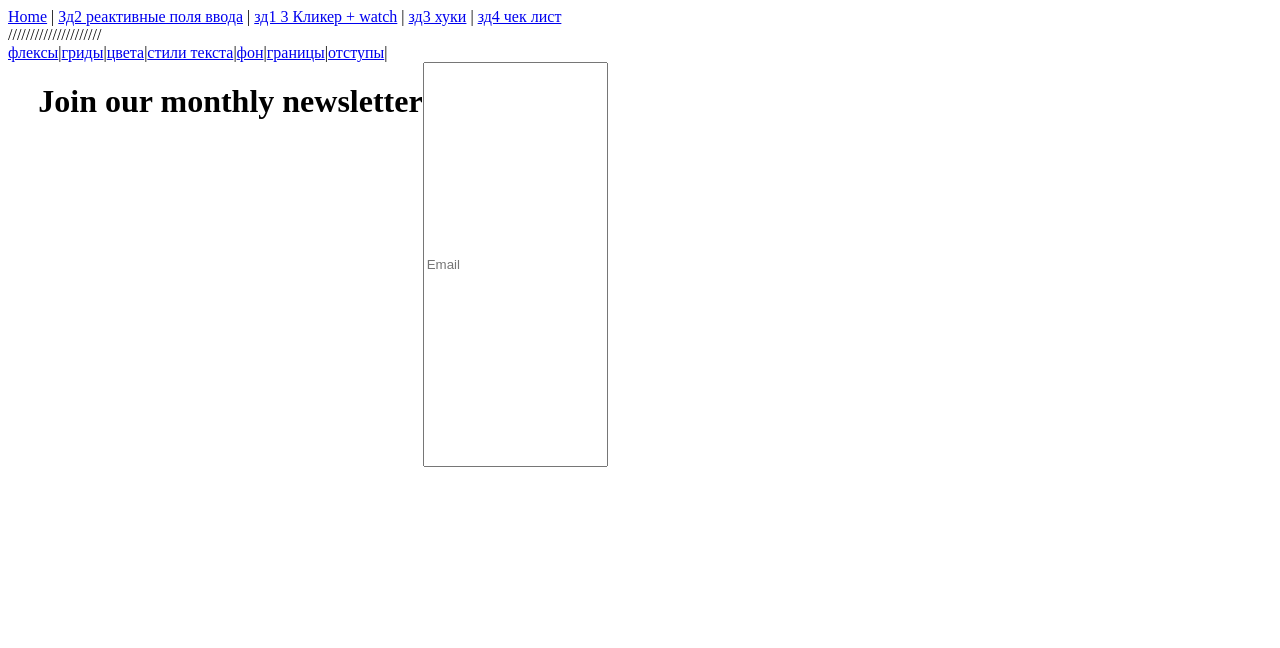
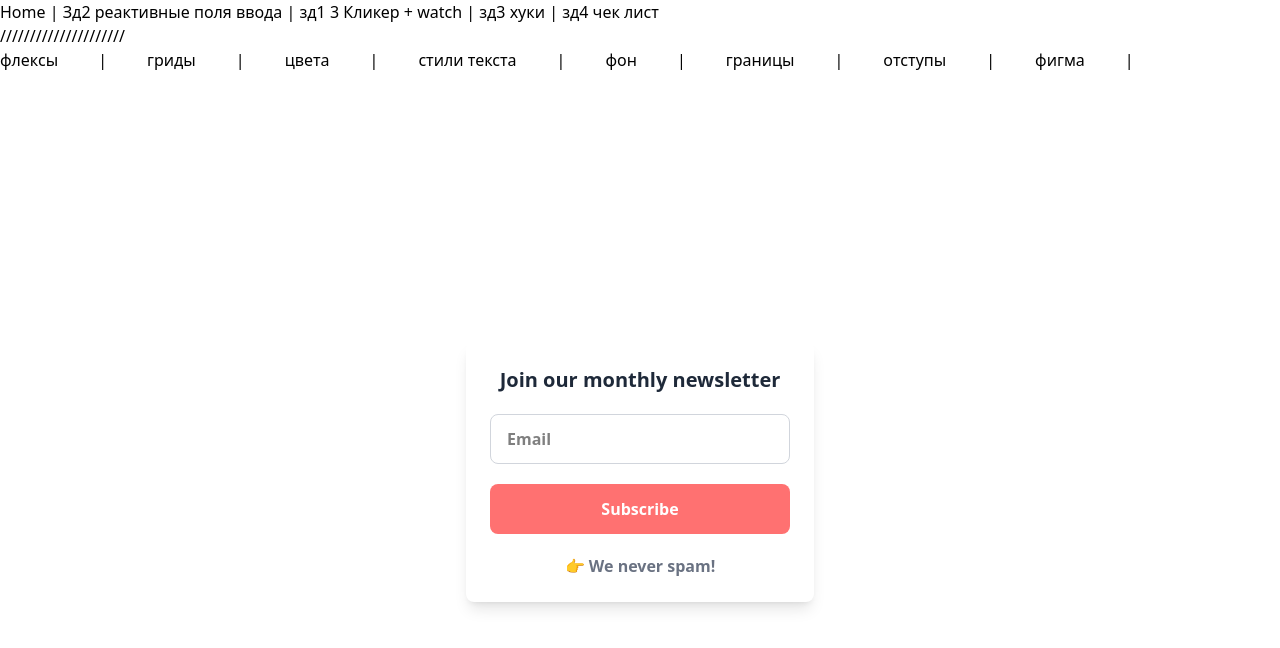
Before and after one commit to Io666777/MyJawelry, a Vue app in the folder da/: page /figma in a window 1280 px wide. Shown: the top 648 px of the page. Built offline with nearby package versions, Linux system fonts and the light colour scheme; the HTML template or start-up script is replaced by a standard one.

Commit message:
аоао

```diff
--- a/da/src/App.vue
+++ b/da/src/App.vue
@@ -22,6 +22,7 @@
       <router-link to="/l5">фон</router-link> |
       <router-link to="/l6">границы</router-link> |
       <router-link to="/l7">отступы</router-link> |
+      <router-link to="/figma">фигма</router-link> |
 
     </nav>
   <router-view/>
--- a/da/src/assets/main.css
+++ b/da/src/assets/main.css
@@ -1,3 +1,2 @@
-@tailwind base;
-@tailwind components;
-@tailwind utilities;
+@import url('https://fonts.googleapis.com/css2?family=Inter:ital,opsz,wght@0,14..32,100..900;1,14..32,100..900&display=swap');
+@import "tailwindcss";
--- a/da/src/views/figma.vue
+++ b/da/src/views/figma.vue
@@ -1,9 +1,20 @@
 <template>
-    <div class="flex justify-center w-[630px] h-[405px]">
-        <h1 class="flex justify-center">Join our monthly
-            newsletter
-        </h1>
-        <input placeholder="Email">
+    <div class="flex justify-center items-center min-h-screen fond-[inter] font-bold ">
+        <div class="flex flex-col gap-5 bg-white p-6 rounded-lg shadow-lg">
+            <p class="text-xl font-semibold text-gray-800 text-center text-3xl">Join our monthly newsletter</p>
 
+            <input
+                class="w-[300px] h-[50px] border border-gray-300 rounded-lg px-4 py-2 focus:outline-none focus:ring-2 focus:ring-blue-500"
+                placeholder="Email"
+            />
+
+            <button
+                class="w-[300px] h-[50px] bg-[#FF7171] hover:bg-[#E65F5F] text-white font-semibold rounded-lg transition duration-200"
+            >
+                Subscribe
+            </button>
+
+            <p class="text-gray-500 text-center">👉 We never spam!</p>
+        </div>
     </div>
 </template>
--- a/da/src/views/l4.vue
+++ b/da/src/views/l4.vue
@@ -1,5 +1,5 @@
 <template>
-    <div class="space-y-4">
+  <div class="space-y-4">
   <div class="text-xs text-gray-500">Extra small text</div>
   <div class="text-lg font-bold">Large bold text</div>
   <div class="text-xl italic">Extra large italic</div>
```
